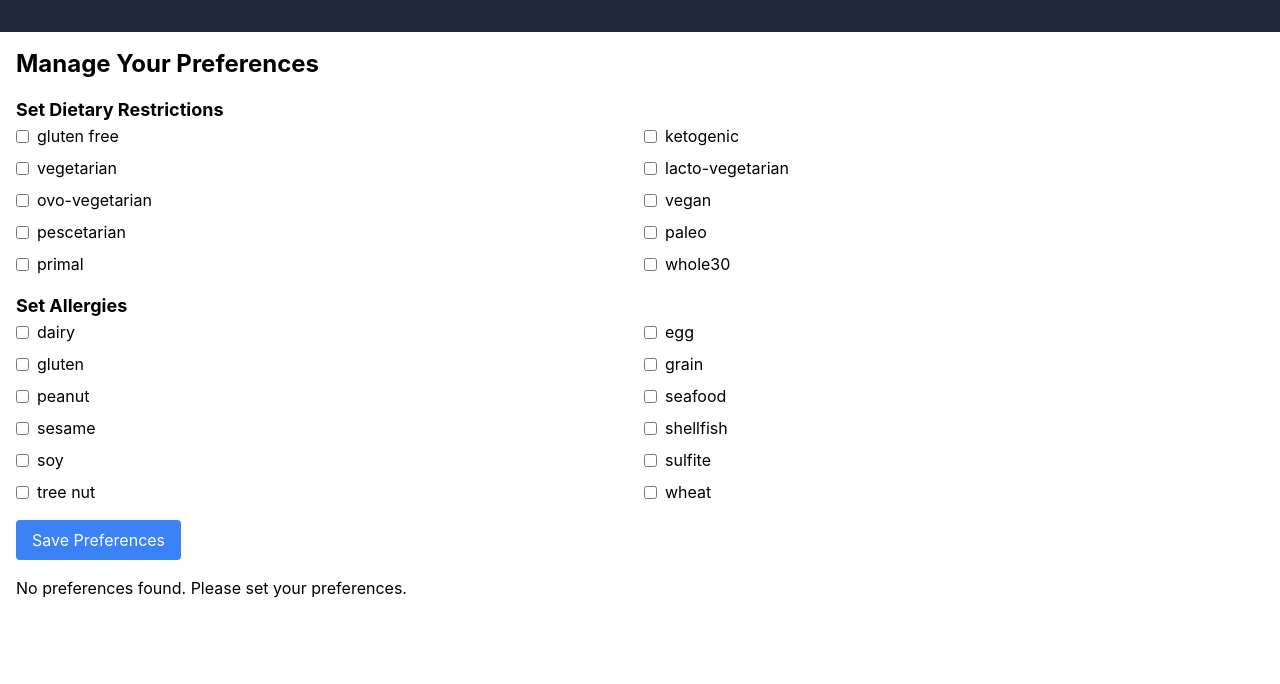
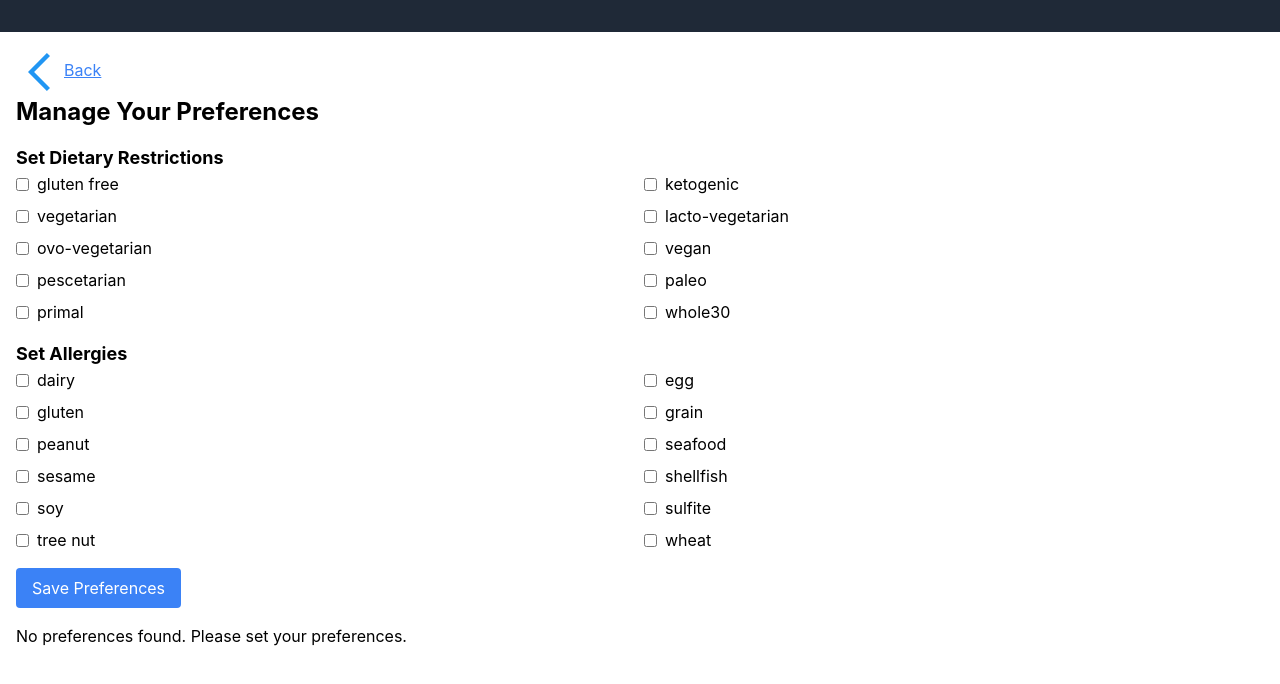
Before and after one commit to sirus-the-beaver/CS361-main-program, a React (Create React App) app in the folder frontend/: page /preferences in a window 1280 px wide. Shown: the top 684 px of the page. Built offline with nearby package versions, Linux system fonts and the light colour scheme; no server answers.

Commit message:
Add back button to preferences component

```diff
--- a/frontend/src/components/Preferences.js
+++ b/frontend/src/components/Preferences.js
@@ -1,7 +1,10 @@
 import React, { useState, useEffect } from 'react';
 import axios from 'axios';
+import { useLocation, useNavigate } from 'react-router-dom';
+import { FcPrevious } from 'react-icons/fc';
 
 const Preferences = () => {
+    const navigate = useNavigate();
     const [dietaryRestrictions, setDietaryRestrictions] = useState([]);
     const [allergies, setAllergies] = useState([]);
     const [savedPreferences, setSavedPreferences] = useState(null);
@@ -84,6 +87,13 @@ const Preferences = () => {
 
     return (
         <div className="container mx-auto p-4">
+            <button
+                onClick={() => navigate(-1)}
+                className="text-blue-500 underline mr-2 hover:text-blue-700 transition duration-300"
+            >
+                <FcPrevious className="inline-block" size={48} />
+                Back
+            </button>
             <h2 className="text-2xl font-bold mb-4">Manage Your Preferences</h2>
 
             {loading ? (
```
